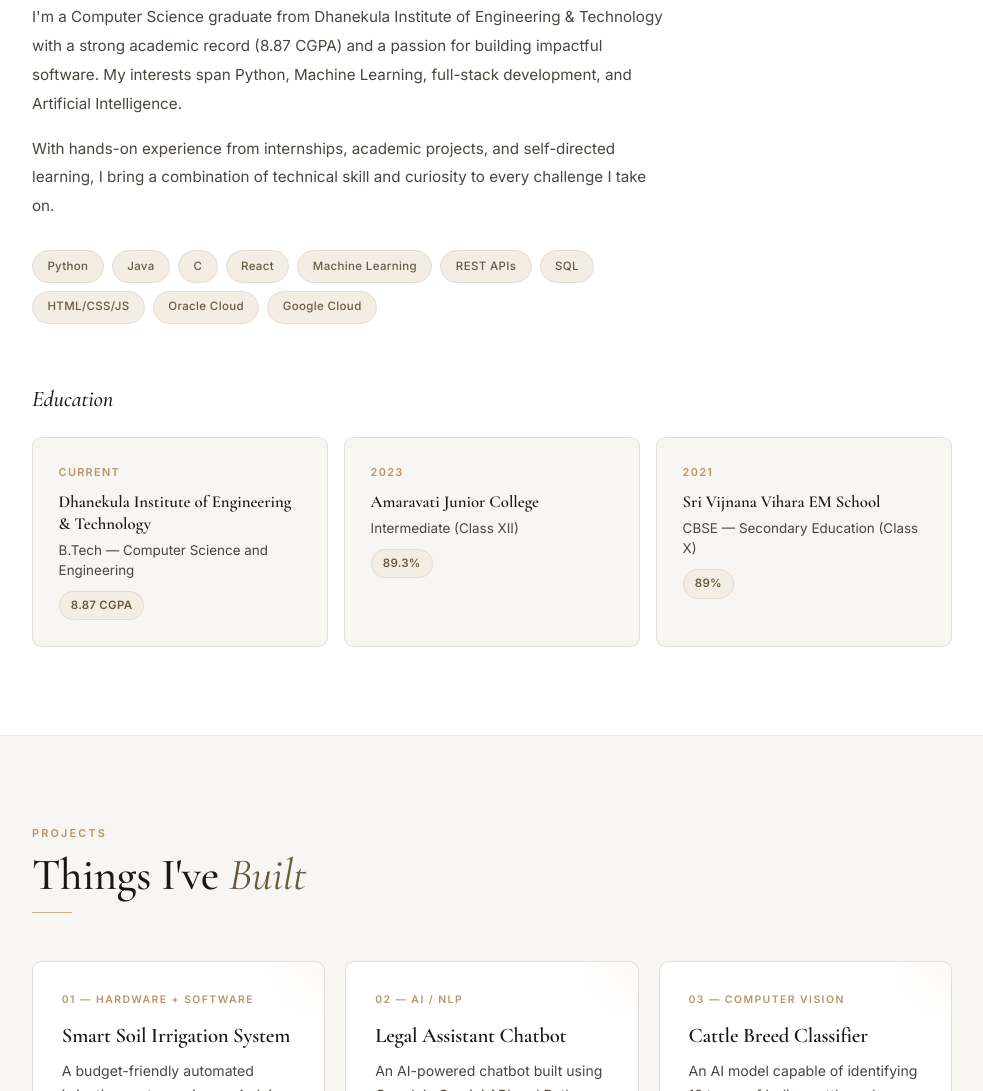
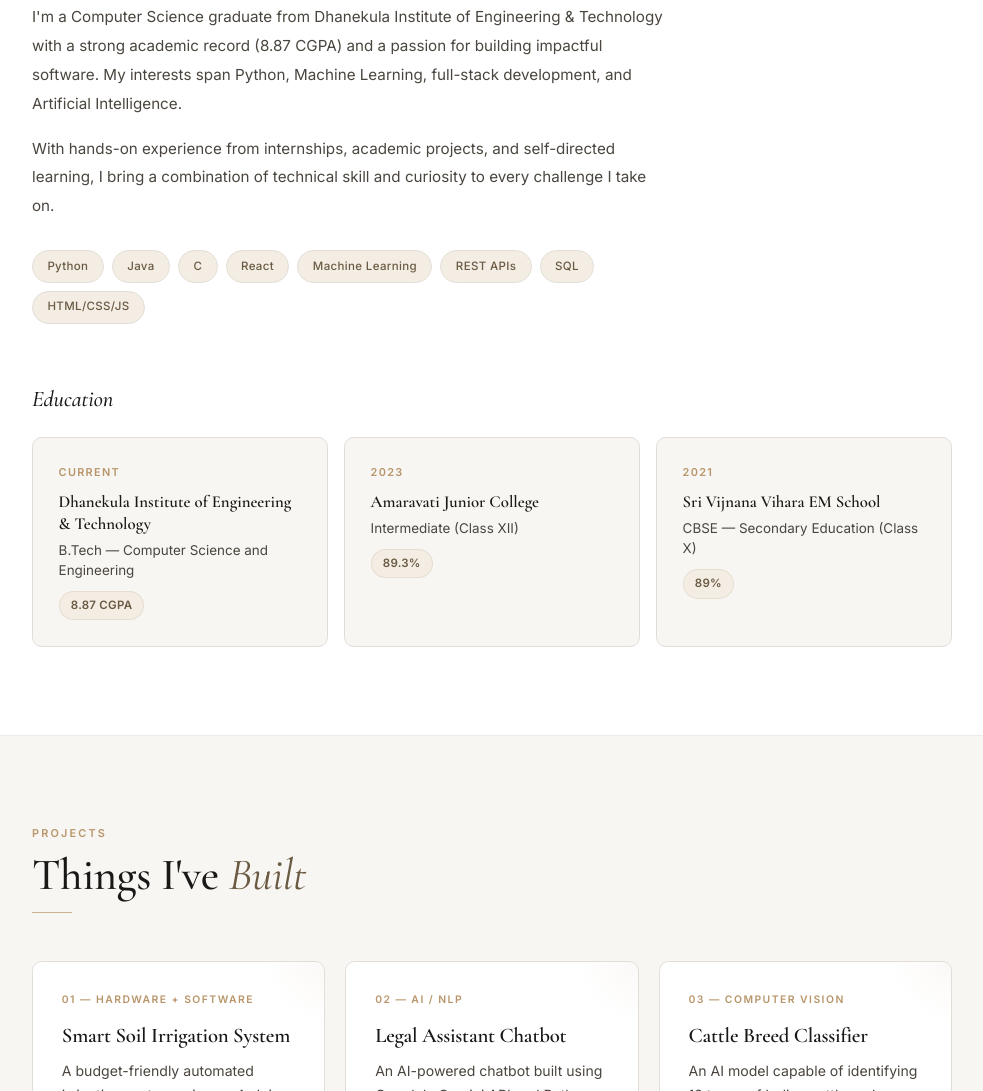
Before and after one commit to SRSPSVaishnaviKapila/Portfolio, a plain HTML site: page index.html in a window 1280 px wide. Shown: the part 1023-2114 px from the top of the page, without its empty margins (148-1131 px from the left). Drawn offline with nearby package versions, Linux system fonts and the light colour scheme.

```diff
--- a/index.html
+++ b/index.html
@@ -707,8 +707,7 @@
           <span class="skill-pill">REST APIs</span>
           <span class="skill-pill">SQL</span>
           <span class="skill-pill">HTML/CSS/JS</span>
-          <span class="skill-pill">Oracle Cloud</span>
-          <span class="skill-pill">Google Cloud</span>
+
         </div>
       </div>
 
```
